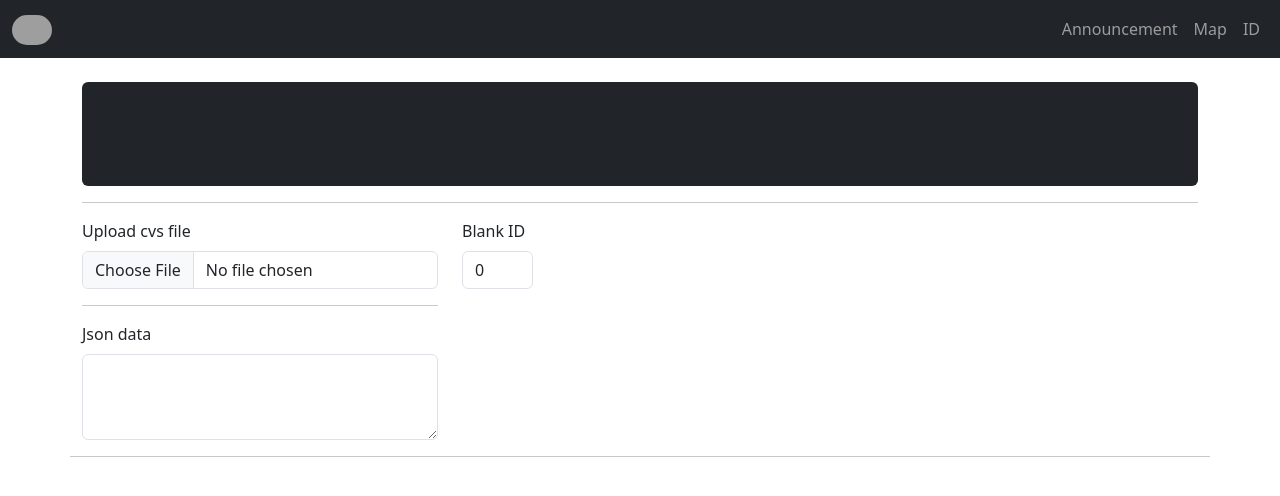
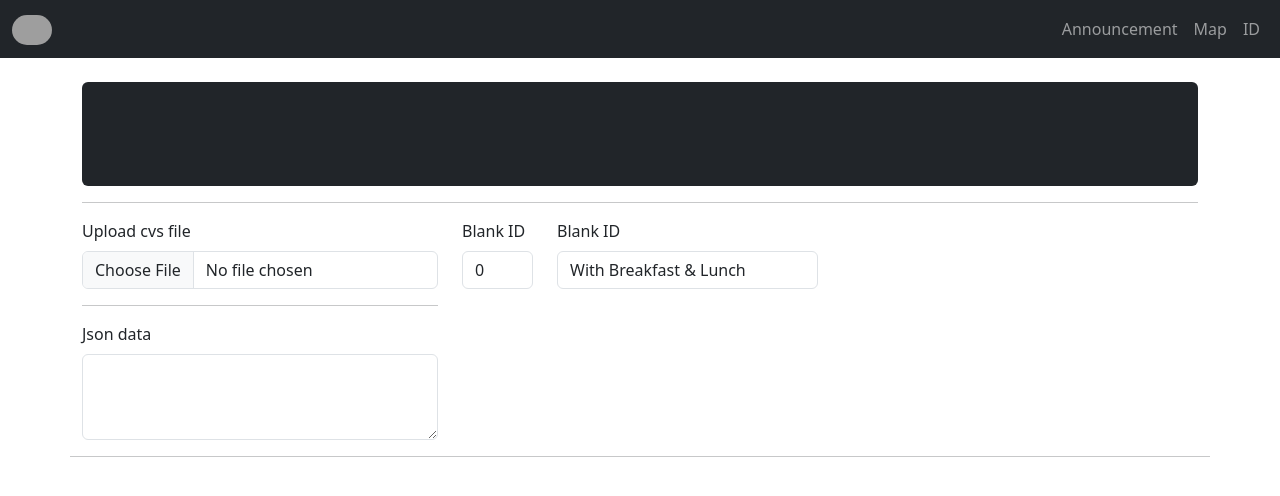
Before and after one commit to caleb316x/CardID-vue, a Vue app: page / in a window 1280 px wide. Shown: the top 496 px of the page. Built offline with nearby package versions, Linux system fonts and the light colour scheme; grey boxes are pictures that could not be loaded.

Commit message:
change header

```diff
--- a/src/components/CardId.vue
+++ b/src/components/CardId.vue
@@ -30,13 +30,13 @@
         mounted() {
             const registration = this.data.Registration;
 
-            if (registration.includes('₱100')) {
+            if (registration.includes('100')) {
                 this.bgdata = "cardid header-1";
-            } else if (registration.includes('₱250')) {
+            } else if (registration.includes('250')) {
                 this.bgdata = "cardid header-3";
-            } else if (registration.includes('₱280')) {
+            } else if (registration.includes('280')) {
                 this.bgdata = "cardid header-2";
-            } else if (registration.includes('₱430')) {
+            } else if (registration.includes('430')) {
                 this.bgdata = "cardid header-4";
             }
         },
@@ -77,7 +77,7 @@
         font-weight: bold;
         text-align: center;
         font-size: 18px;
-        padding: 4px;
+        padding: 8px;
         border-bottom: solid black 1px;
     }
     .cardid-sub-header {
@@ -96,7 +96,7 @@
     }
     .cardid-body-name{
         padding: 0px;
-        margin-top: 14px;
+        margin-top: 12px;
         font-size: 25px;
         line-height: 25px;
     }
--- a/src/components/CardsList.vue
+++ b/src/components/CardsList.vue
@@ -36,6 +36,17 @@
         >
         <input type="number" min="0" v-model="blankCard" class="form-control" />
       </div>
+      <div class="col-md-3">
+        <label for="exampleFormControlInput1" class="form-label"
+          >Blank ID</label
+        >
+        <select class = "form-control" v-model="blankData.Registration">
+          <option value="100">Without Breakfast & Lunch</option>
+          <option value="250">With Breakfast</option>
+          <option value="280">With Lunch</option>
+          <option value="430">With Breakfast & Lunch</option>
+        </select>
+      </div>
     </div>
     <div class="row nonprint">
       <hr />
@@ -68,6 +79,7 @@ export default {
   components: { CardId, Sticker },
   data() {
     return {
+      blankType: 100,
       blankCard: 0,
       jsonData: "",
       Saints: [],
@@ -77,7 +89,7 @@ export default {
           Locality: "",
           "First Name": " ",
           "Last Name": " ",
-          Registration: "₱100",
+          Registration: "430",
         },
 
       // Saints: iddata,
```
